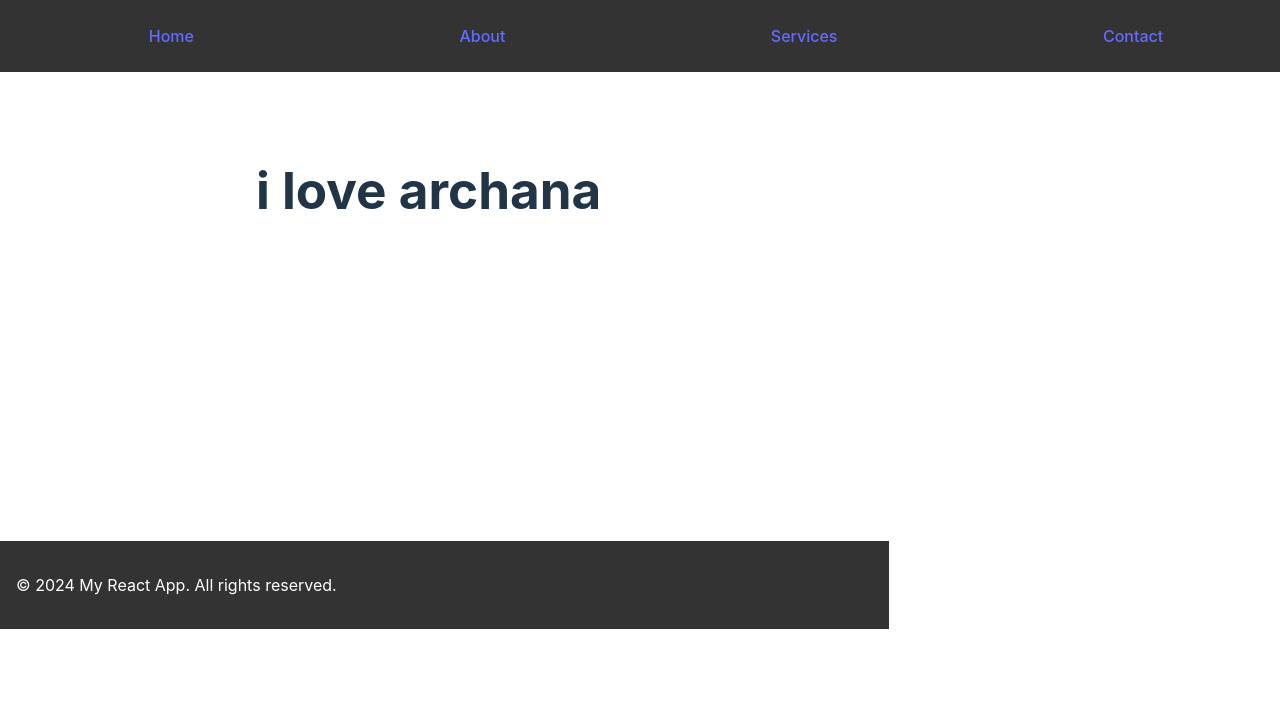
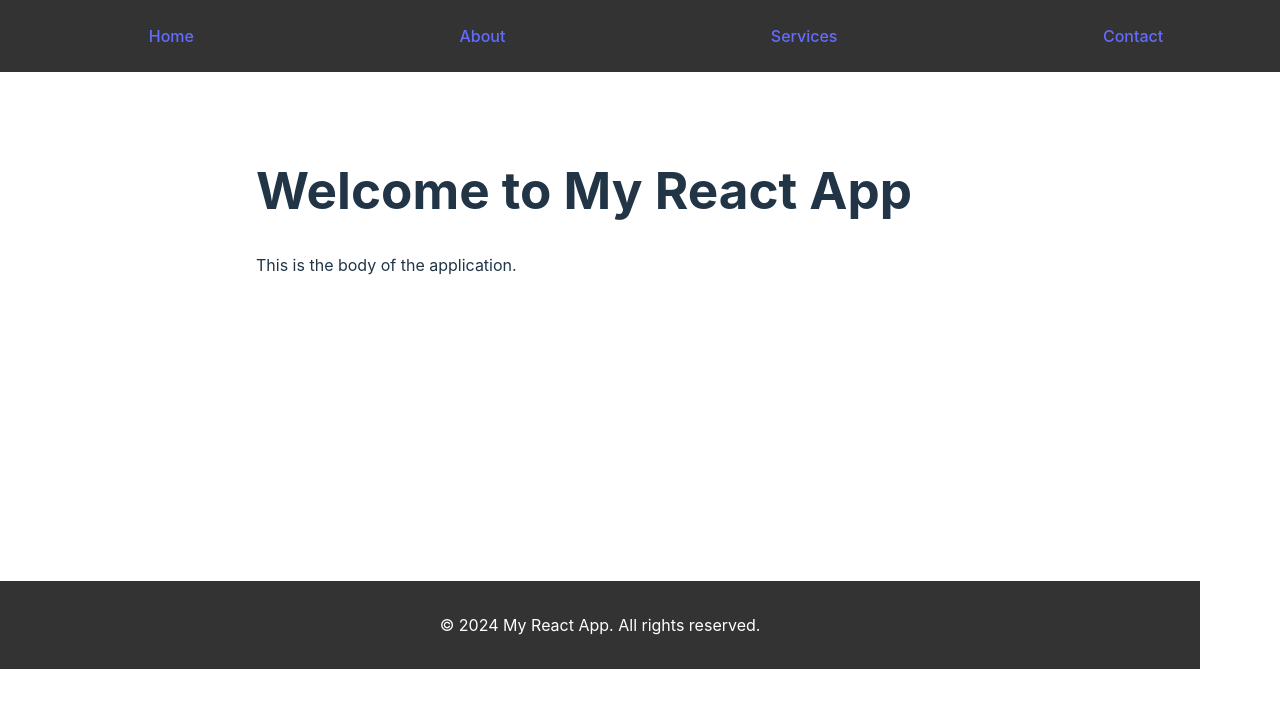
Before and after one commit to upparakash/live, a React (Vite) app: page / in a window 1280 px wide. Shown: the top 708 px of the page. Built offline with nearby package versions, Linux system fonts and the light colour scheme.

Commit message:
changes in body

```diff
--- a/src/Body/Body.jsx
+++ b/src/Body/Body.jsx
@@ -4,8 +4,8 @@ import React from 'react';
 const Body = () => {
   return (
     <main style={styles.body}>
-      <h1>i love archana</h1>
-
+      <h1>Welcome to My React App</h1>
+      <p>This is the body of the application.</p>
     </main>
   );
 };
--- a/src/Footer/Footer.jsx
+++ b/src/Footer/Footer.jsx
@@ -16,8 +16,7 @@ const styles = {
     textAlign: 'center',
     padding: '1rem',
     position: 'relative',
-    display: 'flex',
-    zIndex: 1000,
+
     width: '100%',
     marginTop: '2rem',
   },
```
